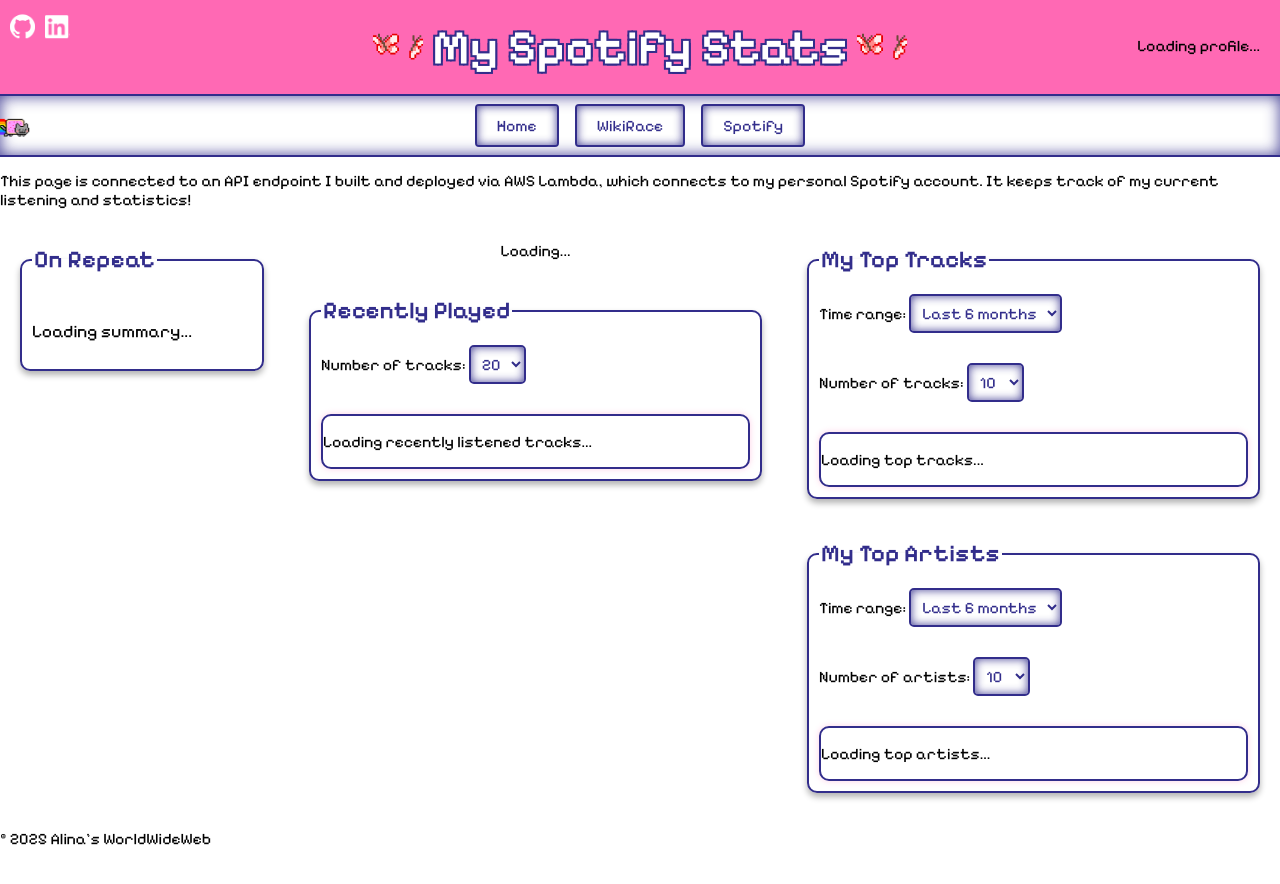
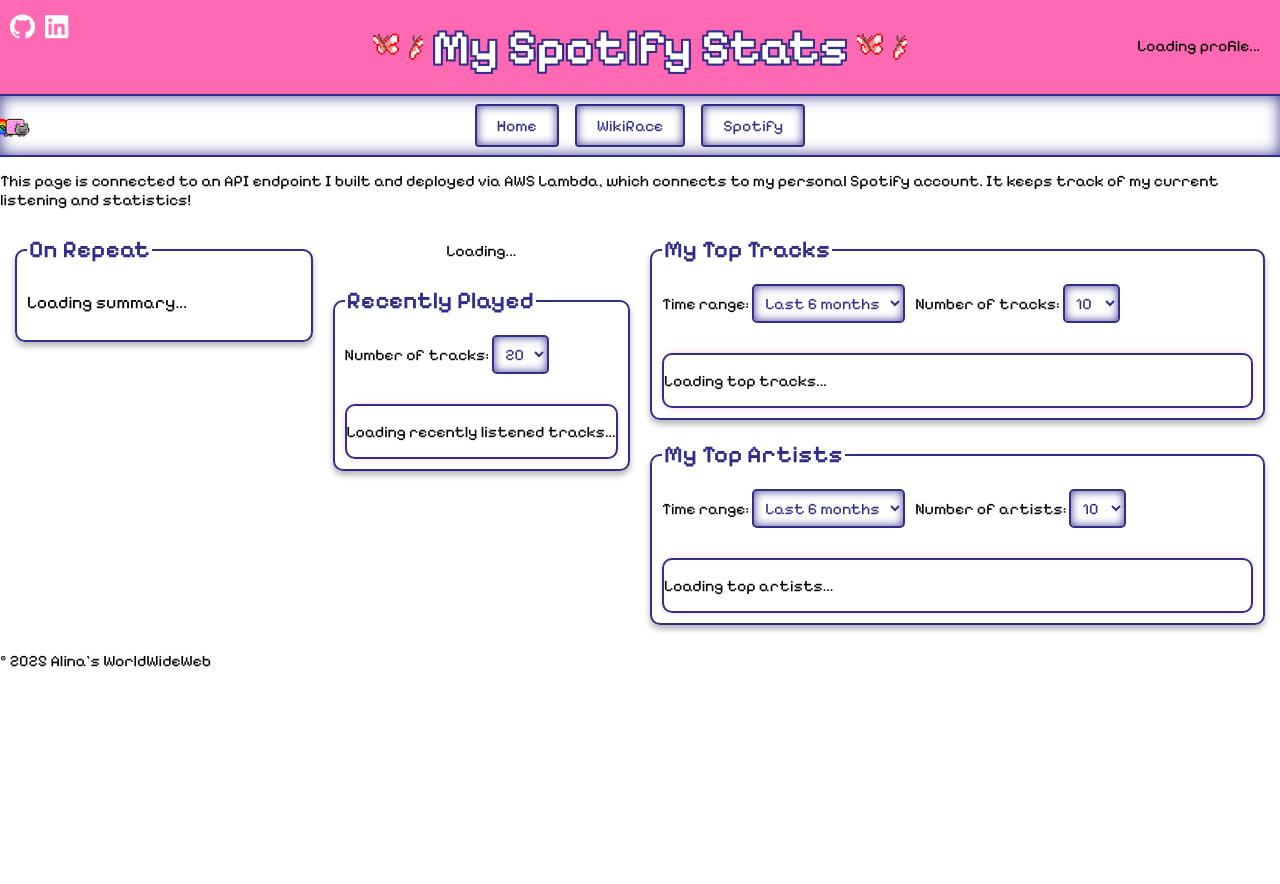
Before and after one commit to alinagarib/alinagarib.github.io, a Jekyll site: the page built from spotify.markdown, in a window 1280 px wide. Shown: the top 884 px of the page. Built offline with Jekyll 4.4.1, drawn with Linux system fonts in a browser that asks for light colours.

Commit message:
please is the formatting fixed

```diff
--- a/assets/css/style.css
+++ b/assets/css/style.css
@@ -183,7 +183,7 @@
   border: 2px solid rgb(50, 45, 139);
   border-radius: 10px;
   padding: 10px;
-  margin: 10px;
+  margin: 10px 0;
   box-shadow: 0px 4px 6px rgba(0, 0, 0, 0.3);
   box-sizing: border-box;
 }
@@ -208,10 +208,11 @@
 .spotify-container {
   display: flex;
   justify-content: center;
-  align-items: stretch;
-  gap: 5px;
+  align-items: flex-start;
+  gap: 20px;
   width: 100%;
-  flex-wrap: nowrap;
+  padding: 0 15px;
+  box-sizing: border-box;
 }
 
 #spotify-profile {
@@ -235,7 +236,7 @@
 
 #now-playing {
   text-align: center;
-  max-width: fit-content;
+  width: 100%;
 }
 
 .artists-container {
@@ -243,6 +244,11 @@
   flex-direction: column;
   width: 100%;
 }
+
+.artists-container fieldset {
+    min-width: 0;
+}
+
 
 #spotify-profile a {
   text-decoration: none;
@@ -259,30 +265,39 @@
   gap: 0;
 }
 
-.tracks-container fieldset {
-  flex: 1;
+
+
+.now-and-artists fieldset,
+.tracks-container fieldset,
+.spotify-container > fieldset {
+  width: 100%;
   min-width: 0;
+  box-sizing: border-box;
 }
 
-#recent-listening {
-  max-height: 300px;
+.spotify-container fieldset {
+  margin: 10px 0;
+}
+
+
+#recent-listening,
+#top-tracks,
+#top-artists {
+  width: 100%;
   overflow-y: auto;
-  width: 100%;
   border: 2px solid rgb(50, 45, 139);
   border-radius: 10px;
   box-shadow: 0px 0px 6px rgba(255, 105, 180, 0.3);
   box-sizing: border-box;
 }
 
+#recent-listening {
+  max-height: 300px;
+}
+
 #top-tracks,
 #top-artists {
-  max-height: 250px;
-  overflow-y: auto;
-  width: 100%;
-  border: 2px solid rgb(50, 45, 139);
-  border-radius: 10px;
-  box-shadow: 0px 0px 6px rgba(255, 105, 180, 0.3);
-  box-sizing: border-box;
+  max-height: 275px;
 }
 
 .track {
@@ -336,7 +351,6 @@
   overflow: hidden;
   text-overflow: ellipsis;
   white-space: nowrap;
-  max-width: 150px;
 }
 
 select {
@@ -479,13 +493,27 @@
 
 .now-and-artists {
   display: flex;
-  flex-direction: column;
-  align-items: center;
-  width: 100%;
+  flex-direction: row;
   flex: 1;
   min-width: 0;
+  gap: 20px;
+}
+
+.left-column {
+  flex: 1;
+  min-width: 0;
+  display: flex;
+  flex-direction: column;
+}
+
+.right-column {
+  flex: 1;
+  min-width: 0;
+  display: flex;
+  flex-direction: column;
   gap: 0;
 }
+
 
 .about-me-container {
   display: flex;
@@ -496,6 +524,7 @@
 
 .about-me-container fieldset {
   flex: 1;
+  min-width: 0;
 }
 
 .headshot {
@@ -616,6 +645,15 @@
   .spotify-container {
     flex-direction: column;
   }
+
+  .now-and-artists,
+  .tracks-container {
+    width: 100%;
+  }
+
+  .now-and-artists {
+    flex-direction: column;
+  }
 }
 
 /* Small mobile phones */
@@ -650,7 +688,12 @@
     flex-direction: column;
   }
 
-  .tracks-container{
+  .now-and-artists {
+    flex-direction: column;
+  }
+
+  .now-and-artists,
+  .tracks-container {
     width: 100%;
   }
 }
--- a/spotify.markdown
+++ b/spotify.markdown
@@ -10,42 +10,45 @@
   <p>Loading profile...</p>
 </div>
 <div class="spotify-container">
+
+<div class="now-and-artists">
+  <div class="left-column">
     <fieldset>
-    <legend>On Repeat</legend>
-    <div id="recent-tracks-container" style="text-align:center;">
-      <div id="recent-tracks" style="display:inline-block; width:220px;"></div>
-      <div id="recent-tracks-buttons" style="margin-top:10px; display:none;">
-        <button id="prev" style="margin-right:5px;">&#8249; Prev</button>
-        <button id="next">Next &#8250;</button>
+      <legend>On Repeat</legend>
+      <div id="recent-tracks-container" style="text-align:center;">
+        <div id="recent-tracks"></div>
+        <div id="recent-tracks-buttons" style="margin-top:10px; display:none;">
+          <button id="prev" style="margin-right:5px;">&#8249; Prev</button>
+          <button id="next">Next &#8250;</button>
+        </div>
       </div>
-    </div>
       <div id="summary" style="margin-top:10px; font-size:1.1rem;">
         <p>Loading summary...</p>
       </div>
     </fieldset>
-
-<div class="now-and-artists">
-  <div id="now-playing">
-    <p>Loading...</p>
   </div>
 
-  <div class="artists-container">
-  <fieldset>
-    <legend>Recently Played</legend>
-    <div class="select-container">
-      <div>
-        <label for="recent-listening-select">Number of tracks:</label>
-        <select id="recent-listening-select">
-          <option value="10">10</option>
-          <option value="20" selected>20</option>
-          <option value="50">50</option>
-        </select>
+  <div class="right-column">
+    <div id="now-playing">
+      <p>Loading...</p>
+    </div>
+
+    <fieldset>
+      <legend>Recently Played</legend>
+      <div class="select-container">
+        <div>
+          <label for="recent-listening-select">Number of tracks:</label>
+          <select id="recent-listening-select">
+            <option value="10">10</option>
+            <option value="20" selected>20</option>
+            <option value="50">50</option>
+          </select>
+        </div>
       </div>
-    </div>
-    <div id="recent-listening">
-      <p>Loading recently listened tracks...</p>
-    </div>
-  </fieldset>
+      <div id="recent-listening">
+        <p>Loading recently listened tracks...</p>
+      </div>
+    </fieldset>
   </div>
 </div>
 
```
